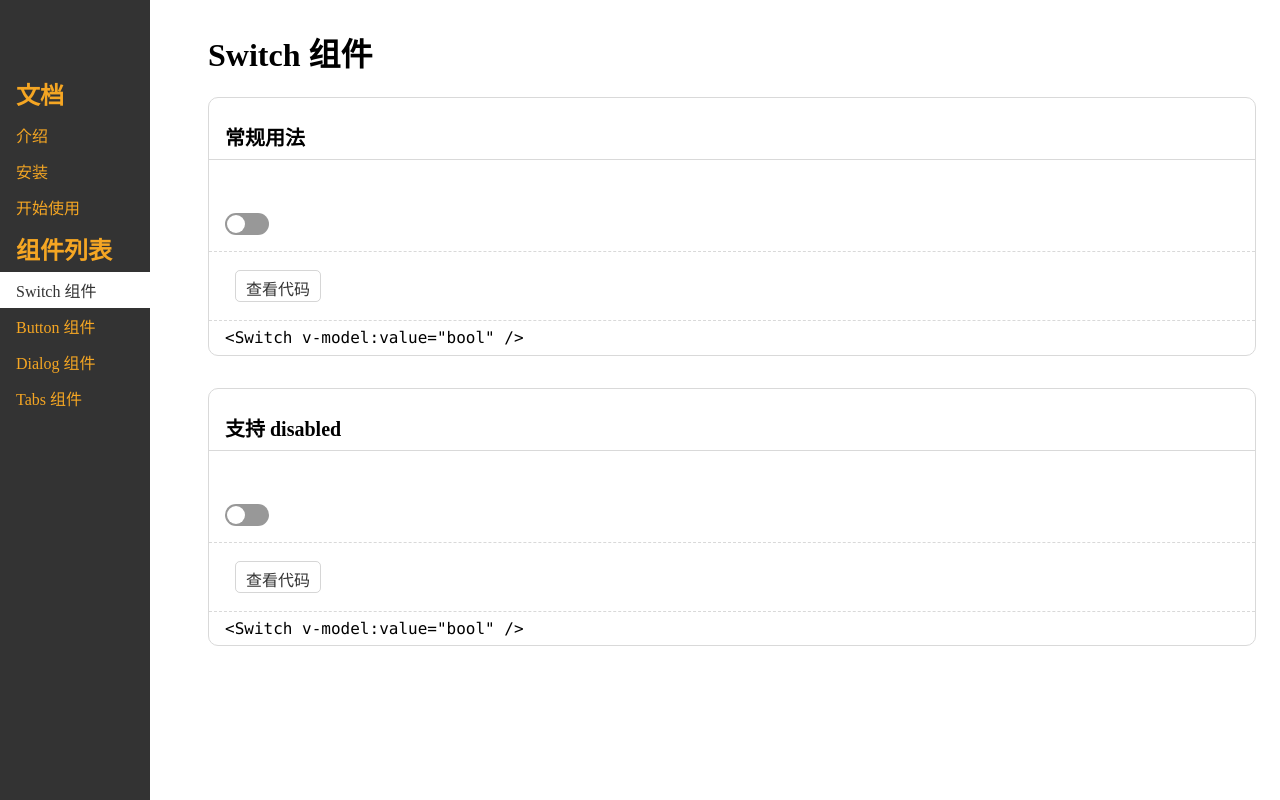
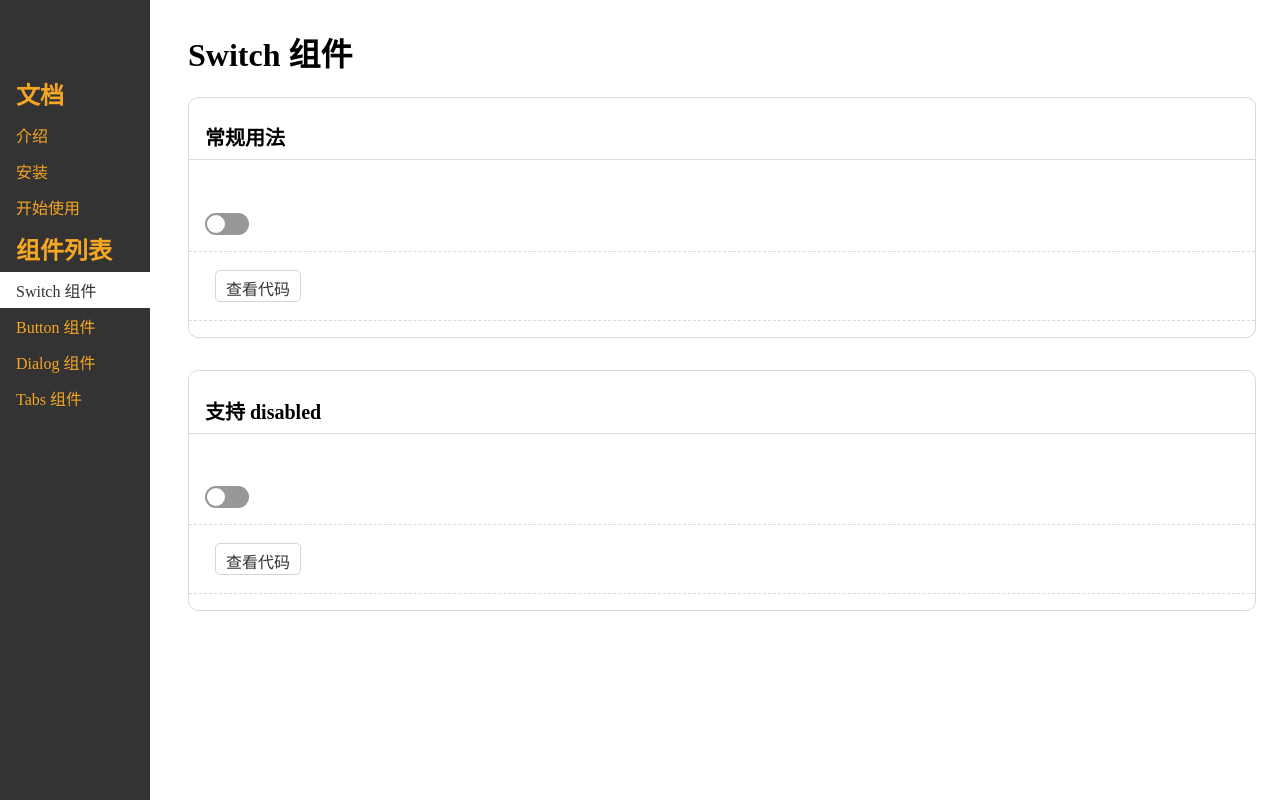
Before and after one commit to Yung-Sun/Shidan-UI, a Vue app: page /#/doc/switch in a window 1280 px wide. Built offline with nearby package versions, Linux system fonts and the light colour scheme; some icons are missing.

Commit message:
展示源代码

```diff
--- a/src/components/Switch1.demo.vue
+++ b/src/components/Switch1.demo.vue
@@ -1,3 +1,5 @@
+<demo>常规用法</demo>
+
 <template>
   <Switch v-model:value="bool" />
 </template>
--- a/src/components/Switch2.demo.vue
+++ b/src/components/Switch2.demo.vue
@@ -1,3 +1,6 @@
+<demo>
+支持disabled
+</demo>
 <template>
   <Switch v-model:value="bool" disabled />
 </template>
--- a/src/components/SwitchDemo.vue
+++ b/src/components/SwitchDemo.vue
@@ -10,7 +10,7 @@
         <Button>查看代码</Button>
       </div>
       <div class="demo-code">
-        <pre>&lt;Switch v-model:value="bool" /&gt;</pre>
+        <pre>{{ Switch1Demo.__sourceCode }}</pre>
       </div>
     </div>
     <div class="demo">
@@ -22,7 +22,7 @@
         <Button>查看代码</Button>
       </div>
       <div class="demo-code">
-        <pre>&lt;Switch v-model:value="bool" /&gt;</pre>
+        <pre>{{ Switch2Demo.__sourceCode }}</pre>
       </div>
     </div>
   </div>
@@ -38,7 +38,9 @@
   components: { Switch, Button, Switch1Demo, Switch2Demo },
   setup() {
     const bool = ref(false);
-    return { bool };
+    console.log(Switch1Demo.__sourceCode);
+
+    return { bool, Switch1Demo, Switch2Demo };
   },
 };
 </script>
--- a/src/views/Doc.vue
+++ b/src/views/Doc.vue
@@ -70,7 +70,7 @@
   }
   > main {
     flex-grow: 1;
-    padding-left: 200px;
+    padding-left: 180px;
     margin-right: 16px;
     @media (max-width: 500px) {
       padding: 0 16px;
--- a/vite.config.ts
+++ b/vite.config.ts
@@ -1,5 +1,22 @@
+// @ts-nocheck
 import { md } from "./plugins/md";
+import fs from 'fs'
+import { baseParse } from '@vue/compiler-core'
 
 export default {
-    plugins: [md()]
+    plugins: [md()],
+    vueCustomBlockTransforms: {
+        demo: (options) => {
+            const { code, path } = options
+            const file = fs.readFileSync(path).toString()
+            const parsed = baseParse(file).children.find(n => n.tag === 'demo')
+            const title = parsed.children[0].content
+            const main = file.split(parsed.loc.source).join('').trim()
+            return `export default function (Component) {
+        Component.__sourceCode = ${JSON.stringify(main)
+                }
+        Component.__sourceCodeTitle = ${JSON.stringify(title)}
+      }`.trim()
+        }
+    }
 };
```
